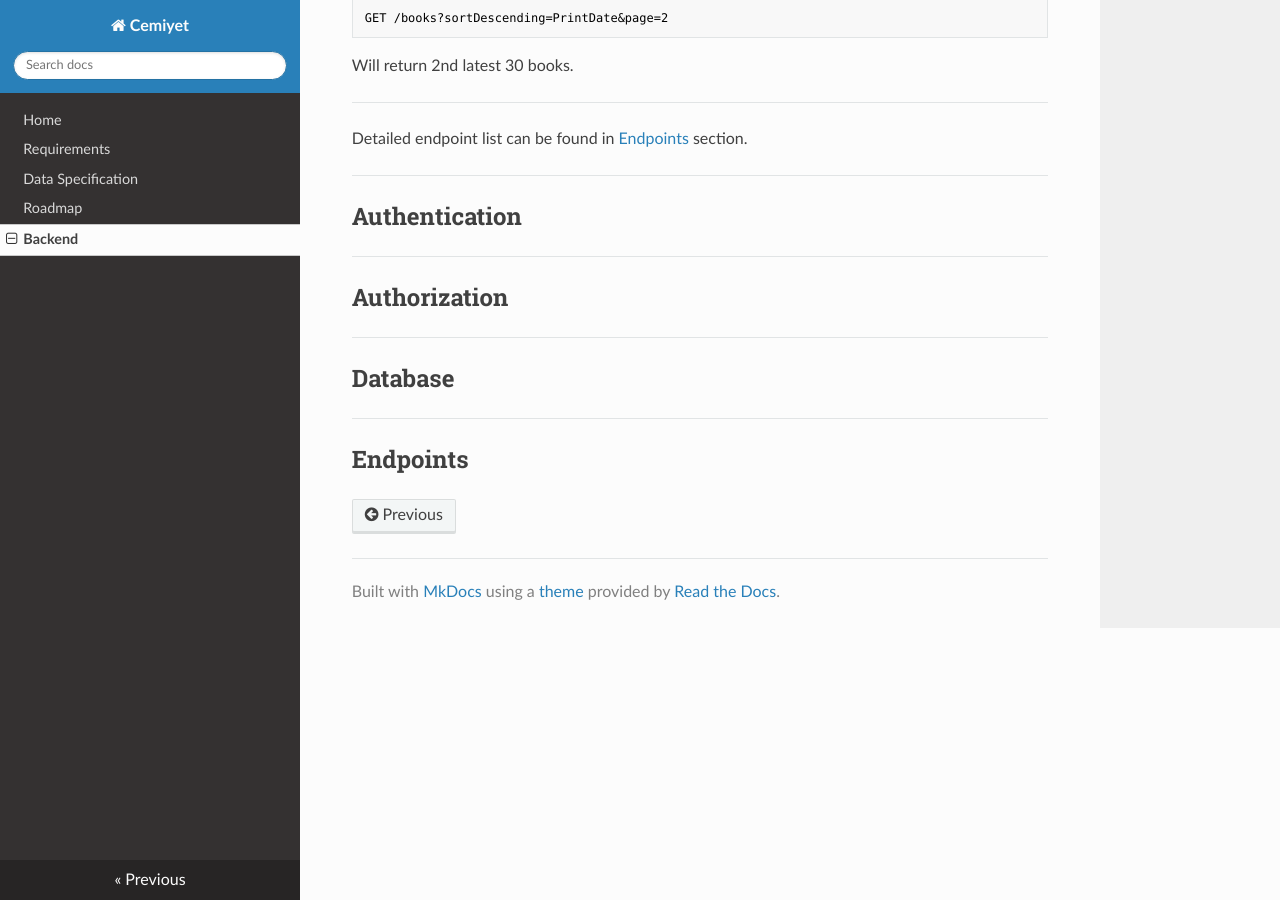
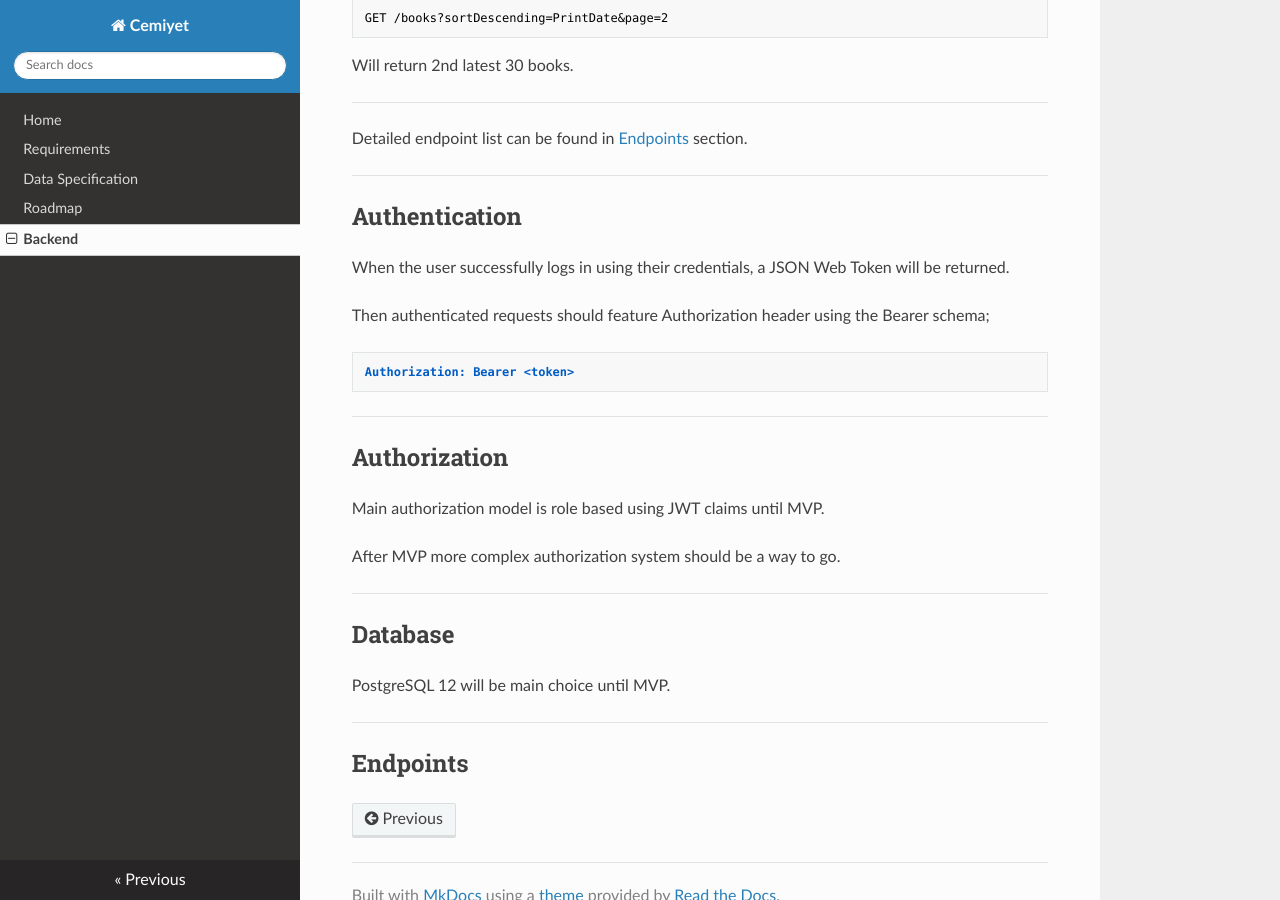
Before and after one commit to cemiyet/docs, an MkDocs documentation site: the page built from docs/back-end.md, in a window 1280 px wide and 900 px high, scrolled down 2189 px. Built offline with MkDocs 1.6.1, drawn with Linux system fonts in a browser that asks for light colours; nearby versions of some CDN libraries.

Commit message:
added authentication, authorization and database sections. #6

```diff
--- a/docs/back-end.md
+++ b/docs/back-end.md
@@ -93,14 +93,26 @@ Detailed endpoint list can be found in [Endpoints](#endpoints) section.
 
 ## Authentication
 
+When the user successfully logs in using their credentials, a JSON Web Token will be returned.
+
+Then authenticated requests should feature Authorization header using the Bearer schema;
+
+    Authorization: Bearer <token>
+
 ---
 
 ## Authorization
+
+Main authorization model is role based using JWT claims until MVP.
+
+After MVP more complex authorization system should be a way to go.
 
 ---
 
 ## Database
 
+PostgreSQL 12 will be main choice until MVP.
+
 ---
 
 ## Endpoints
```
Also changed, not shown: 1 other file.
